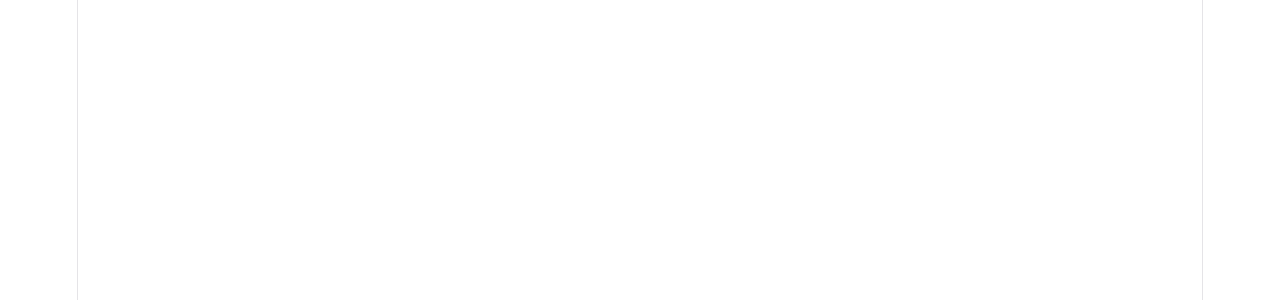
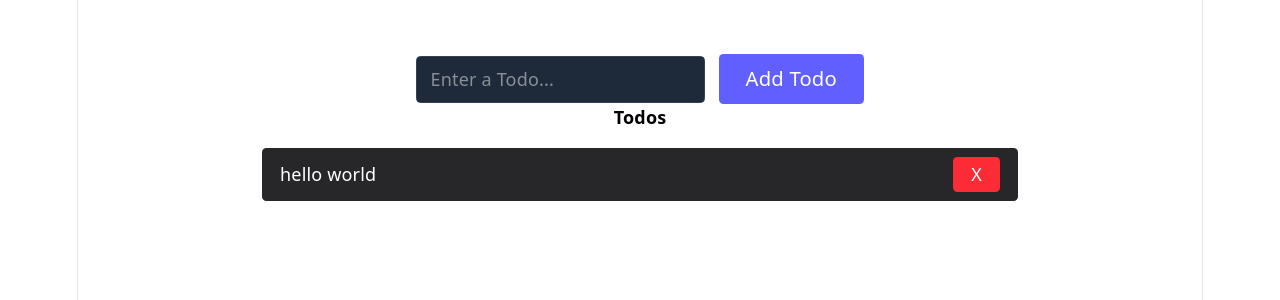
Before and after one commit to vinayBagde/todo-app, a React (Vite) app: page / in a window 1280 px wide. Shown: the top 300 px of the page. Built offline with nearby package versions, Linux system fonts and the light colour scheme.

Commit message:
Render Todo component in App.jsx

```diff
--- a/src/App.jsx
+++ b/src/App.jsx
@@ -1,9 +1,10 @@
 import './App.css'
+import Todo from "./components/ReduxToolkitTodo.jsx";
 
 function App() {
   return (
     <>
-
+      <Todo/>
     </>
   )
 }
```
